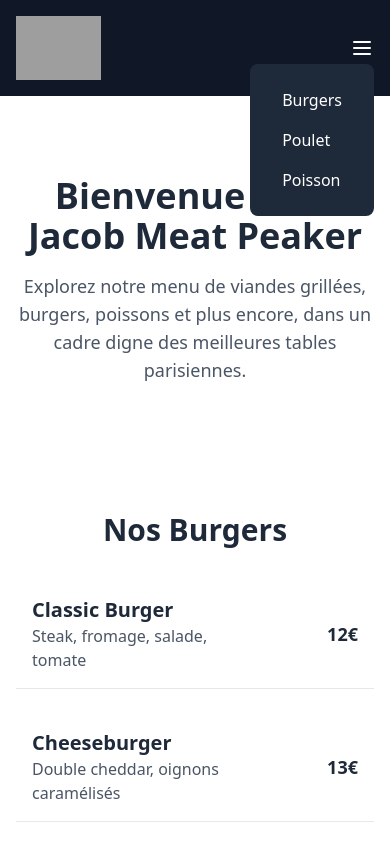
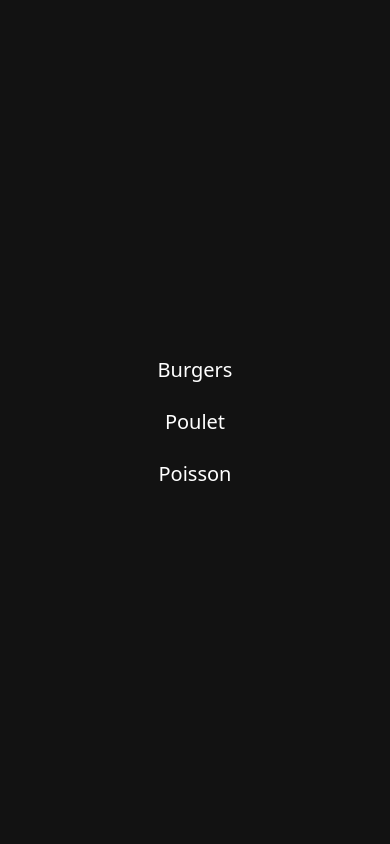
Before and after one commit to DEVBL770/rosetta, a Nuxt app: page / in a window 390 px wide. Both pictures are taken after a click on the button 362 px from the left and 48 px from the top of the page. Shown: the top 844 px of the page. Built offline with nearby package versions, Linux system fonts and the light colour scheme; grey boxes are pictures that could not be loaded.

Commit message:
Mise à jour du site avec les dernières modification 10

```diff
--- a/components/Header.vue
+++ b/components/Header.vue
@@ -1,6 +1,7 @@
 <template>
   <header class="bg-gray-900 text-white">
     <div class="max-w-screen-xl mx-auto flex justify-between items-center p-4">
+      <!-- Logo -->
       <img src="https://static.wixstatic.com/media/a99bfb_51d08cb347e14efa80d703d7c8667eed~mv2.png/v1/fill/w_129,h_67,al_c,q_85,usm_0.66_1.00_0.01,enc_avif,quality_auto/Logo%20Jacob%20nouveau%20Blanc.png" alt="Logo Jacob Meat Peaker" class="h-16" />
 
       <!-- Hamburger Icon -->
@@ -11,13 +12,13 @@
       </button>
 
       <!-- Menu Mobile -->
-      <nav v-if="isMenuOpen" class="absolute top-16 right-4 bg-gray-800 text-white p-4 rounded-lg lg:hidden">
-        <ul>
-          <li><a href="#burgers" class="block py-2 px-4 hover:bg-gray-700" @click="closeMenu">Burgers</a></li>
-          <li><a href="#chicken" class="block py-2 px-4 hover:bg-gray-700" @click="closeMenu">Poulet</a></li>
-          <li><a href="#fish" class="block py-2 px-4 hover:bg-gray-700" @click="closeMenu">Poisson</a></li>
-        </ul>
-      </nav>
+      <transition name="fade">
+        <nav v-if="isMenuOpen" class="absolute top-0 left-0 w-full h-screen bg-[#121212] z-40 flex flex-col items-center justify-center space-y-6 text-xl">
+          <a v-for="item in menuItems" :key="item.id" :href="`#${item.id}`" class="hover:underline text-white" @click="closeMenu">
+            {{ item.label }}
+          </a>
+        </nav>
+      </transition>
 
       <!-- Desktop Menu -->
       <nav class="hidden lg:flex space-x-6">
@@ -41,4 +42,20 @@ const toggleMenu = () => {
 const closeMenu = () => {
   isMenuOpen.value = false
 }
+
+const menuItems = [
+  { id: 'burgers', label: 'Burgers' },
+  { id: 'chicken', label: 'Poulet' },
+  { id: 'fish', label: 'Poisson' }
+]
 </script>
+
+<style scoped>
+/* Animation pour le menu mobile */
+.fade-enter-active, .fade-leave-active {
+  transition: opacity 0.5s;
+}
+.fade-enter, .fade-leave-to {
+  opacity: 0;
+}
+</style>
```
